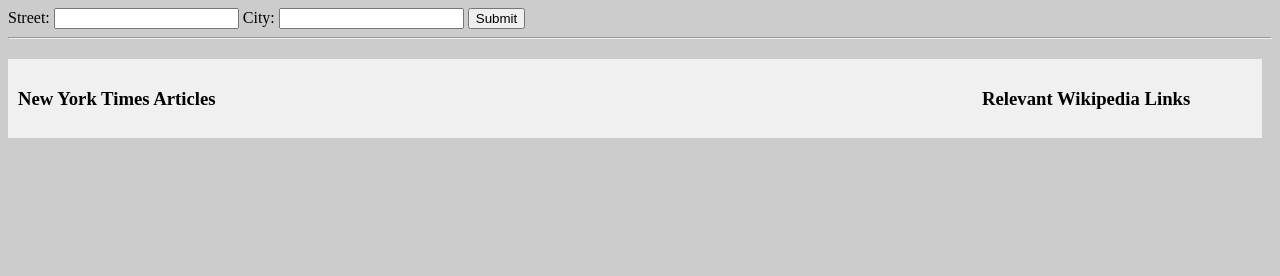
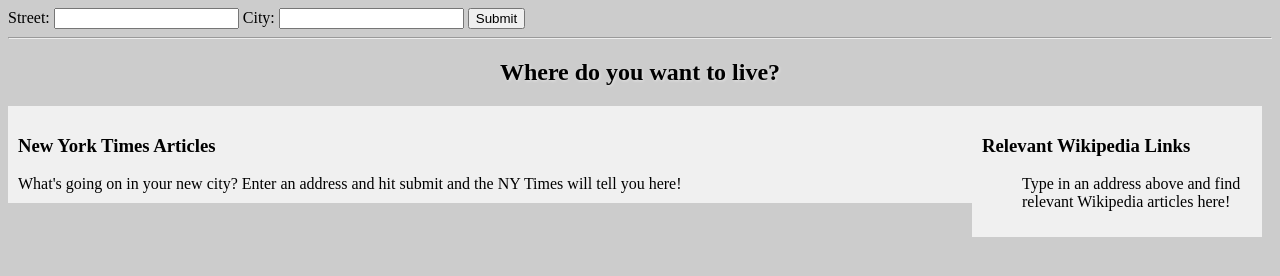
Before and after one commit to upenrao/learn-ajax, a plain HTML site: page index.html in a window 1280 px wide. Drawn offline with Linux system fonts and the light colour scheme.

Commit message:
now with welcome messages and properly clearing old request data

```diff
--- a/index.html
+++ b/index.html
@@ -15,18 +15,18 @@
 
     <hr>
 
-    <h2 id="greeting" class="greeting"></h2>
+    <h2 id="greeting" class="greeting">Where do you want to live?</h2>
 
 
     <div class="wikipedia-container">
         <h3 id="wikipedia-header">Relevant Wikipedia Links</h3>
-        <ul id="wikipedia-links"></ul>
+        <ul id="wikipedia-links">Type in an address above and find relevant Wikipedia articles here!</ul>
     </div>
 
 
     <div class="nytimes-container">
         <h3 id="nytimes-header">New York Times Articles</h3>
-        <ul id="nytimes-articles" class="article-list"></div>
+        <ul id="nytimes-articles" class="article-list">What's going on in your new city? Enter an address and hit submit and the NY Times will tell you here!</div>
     </div>
 
     <script src="js/libs/jquery.min.js"></script>
--- a/js/script.js
+++ b/js/script.js
@@ -8,8 +8,8 @@ function loadData() {
     var $greeting = $('#greeting');
 
     // clear out old data before new request
-    if ($wikiElem.children().length > 0) $wikiElem.text("");
-    if ($nytElem.children().length > 0) $wikiElem.text("");
+    $wikiElem.text("");
+    $nytElem.text("");
 
     var streetStr = $('#street').val();
     var cityStr = $('#city').val();
```
